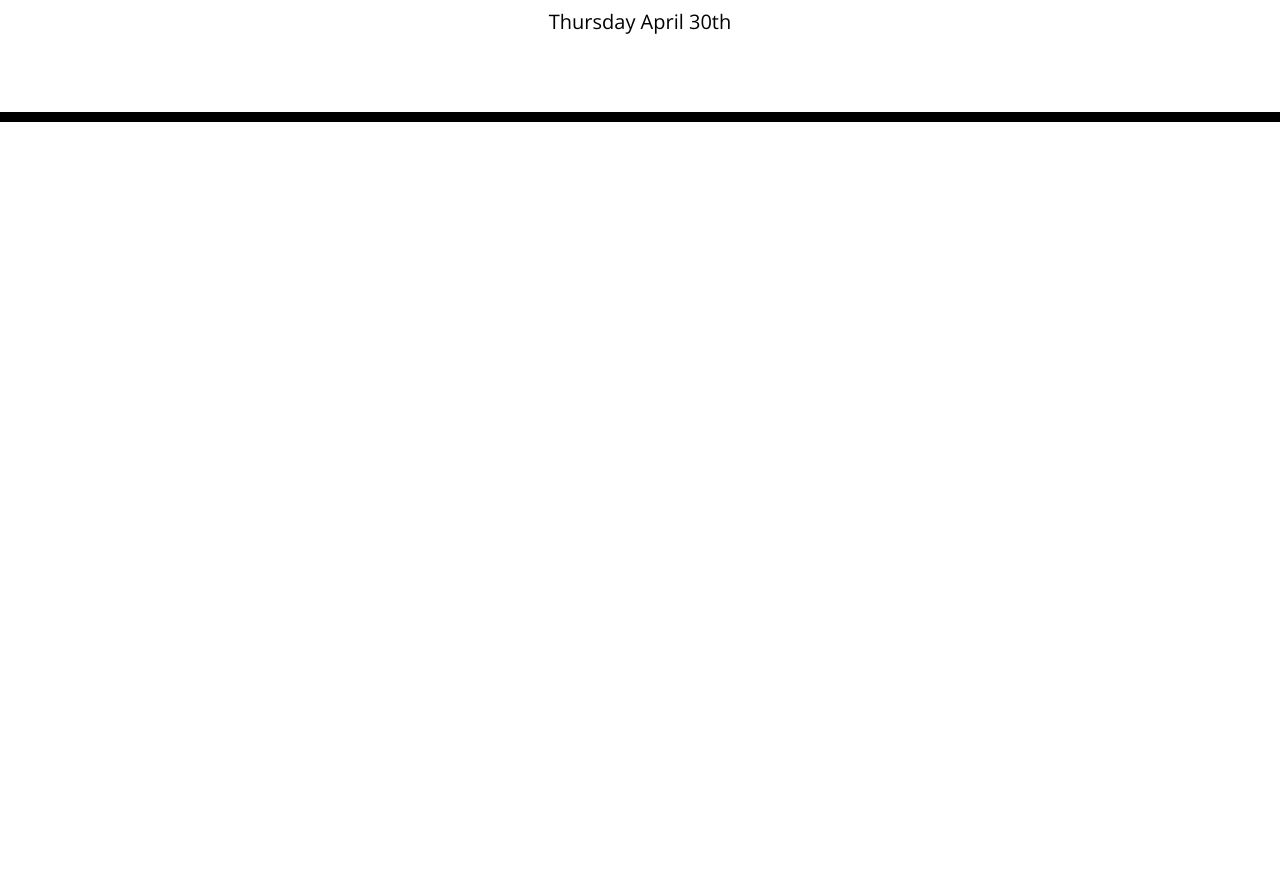
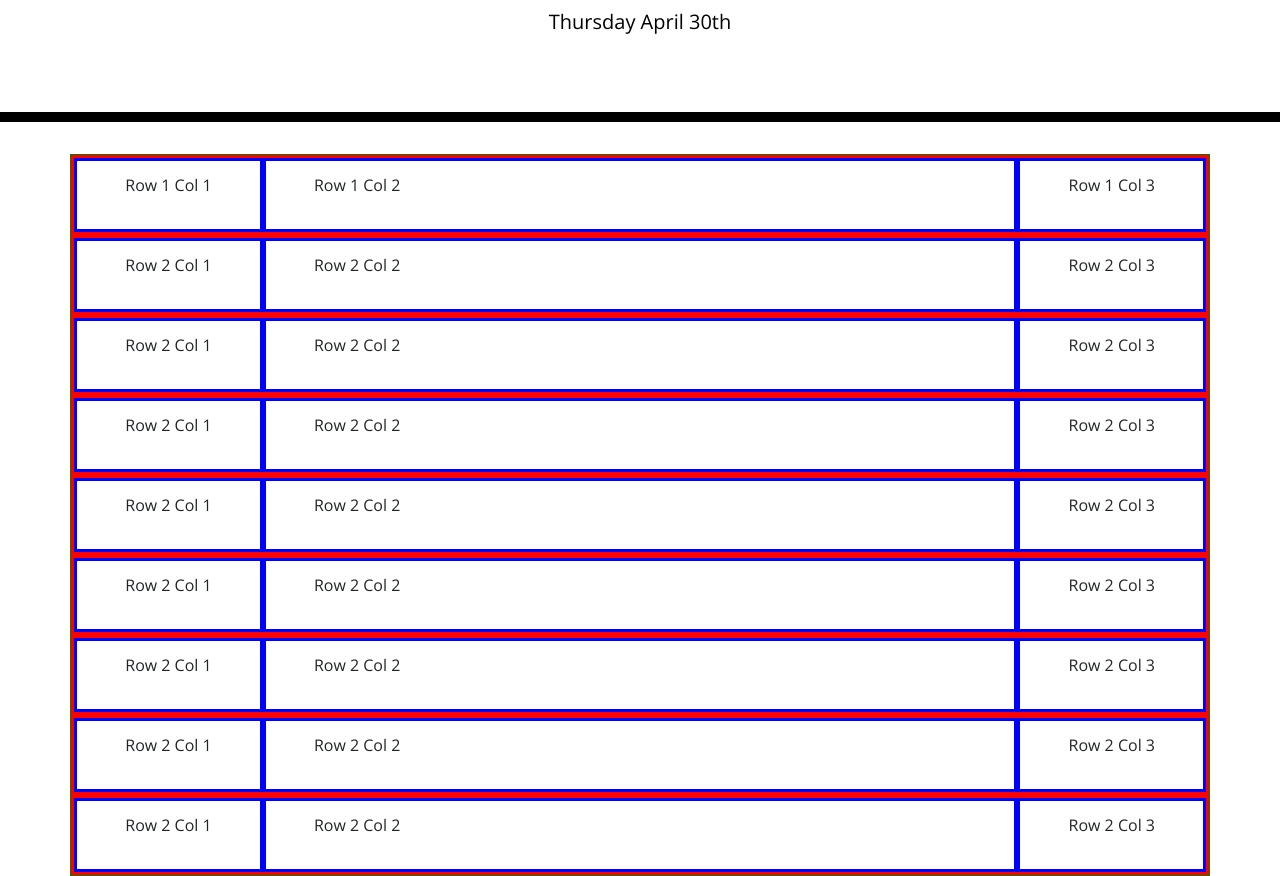
Before and after one commit to erikapaige/WorkDayScheduler, a plain HTML site: page index.html in a window 1280 px wide. Shown: the part 182-1058 px from the top of the page. Before the commit the page ends 800 px from the top, so only its background shows below. Drawn offline with nearby package versions, Linux system fonts and the light colour scheme.

Commit message:
added rows and columns to html

```diff
--- a/index.html
+++ b/index.html
@@ -11,6 +11,20 @@
   <link href="https://fonts.googleapis.com/css?family=Open+Sans&display=swap" rel="stylesheet" />
   <link rel="stylesheet" href="style.css" />
   <title>Work Day Scheduler</title>
+  <style>
+      /* body {
+        margin: 30px;
+      } */
+    .my-container{
+      border: 1px solid green;
+    }
+    .my-row {
+      border: 3px solid red;
+    }
+    .my-col {
+      border: 3px solid blue;
+    }
+  </style>
 </head>
 
 <body>
@@ -19,8 +33,125 @@
     <p class="lead">A simple calendar app for scheduling your work day</p>
     <p id="currentDay" class="lead"></p>
   </header>
-  <div class="container">
+  <div class="container my-container">
+
     <!-- Timeblocks go here -->
+    <!-- 1st row -->
+    <div class="row my-row">
+      <div class="col-2 my-col">
+        Row 1 Col 1
+      </div>
+      <div class="col-8 my-col">
+        Row 1 Col 2
+      </div>
+      <div class="col-2 my-col">
+        Row 1 Col 3
+      </div>
+    </div>
+    <!-- 2nd row -->
+    <div class="row my-row">
+      <div class="col-2 my-col">
+        Row 2 Col 1
+      </div>
+      <div class="col-8 my-col">
+        Row 2 Col 2
+      </div>
+      <div class="col-2 my-col">
+        Row 2 Col 3
+      </div>
+    </div>
+    <!-- 3rd row -->
+    <div class="row my-row">
+      <div class="col-2 my-col">
+        Row 2 Col 1
+      </div>
+      <div class="col-8 my-col">
+        Row 2 Col 2
+      </div>
+      <div class="col-2 my-col">
+        Row 2 Col 3
+      </div>
+    </div>
+    <!-- 4th row -->
+    <div class="row my-row">
+      <div class="col-2 my-col">
+        Row 2 Col 1
+      </div>
+      <div class="col-8 my-col">
+        Row 2 Col 2
+      </div>
+      <div class="col-2 my-col">
+        Row 2 Col 3
+      </div>
+    </div>
+    <!-- 5th row -->
+    <div class="row my-row">
+      <div class="col-2 my-col">
+        Row 2 Col 1
+      </div>
+      <div class="col-8 my-col">
+        Row 2 Col 2
+      </div>
+      <div class="col-2 my-col">
+        Row 2 Col 3
+      </div>
+    </div>
+    <!-- 6th row -->
+    <div class="row my-row">
+      <div class="col-2 my-col">
+        Row 2 Col 1
+      </div>
+      <div class="col-8 my-col">
+        Row 2 Col 2
+      </div>
+      <div class="col-2 my-col">
+        Row 2 Col 3
+      </div>
+    </div>
+    <!-- 7th row -->
+    <div class="row my-row">
+      <div class="col-2 my-col">
+        Row 2 Col 1
+      </div>
+      <div class="col-8 my-col">
+        Row 2 Col 2
+      </div>
+      <div class="col-2 my-col">
+        Row 2 Col 3
+      </div>
+    </div>
+    <!-- 8th row -->
+    <div class="row my-row">
+      <div class="col-2 my-col">
+        Row 2 Col 1
+      </div>
+      <div class="col-8 my-col">
+        Row 2 Col 2
+      </div>
+      <div class="col-2 my-col">
+        Row 2 Col 3
+      </div>
+    </div>
+    <!-- 9th row -->
+    <div class="row my-row">
+      <div class="col-2 my-col">
+        Row 2 Col 1
+      </div>
+      <div class="col-8 my-col">
+        Row 2 Col 2
+      </div>
+      <div class="col-2 my-col">
+        Row 2 Col 3
+      </div>
+    </div>
+
+
+
+
+
+
+
+
   </div>
 
 
```
